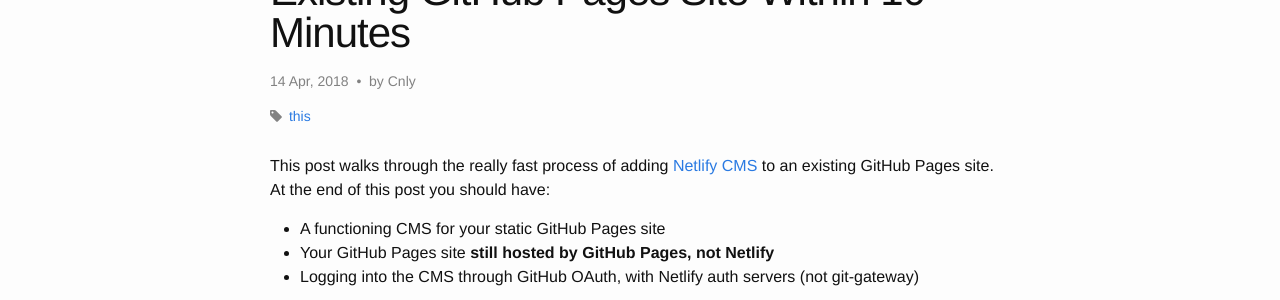
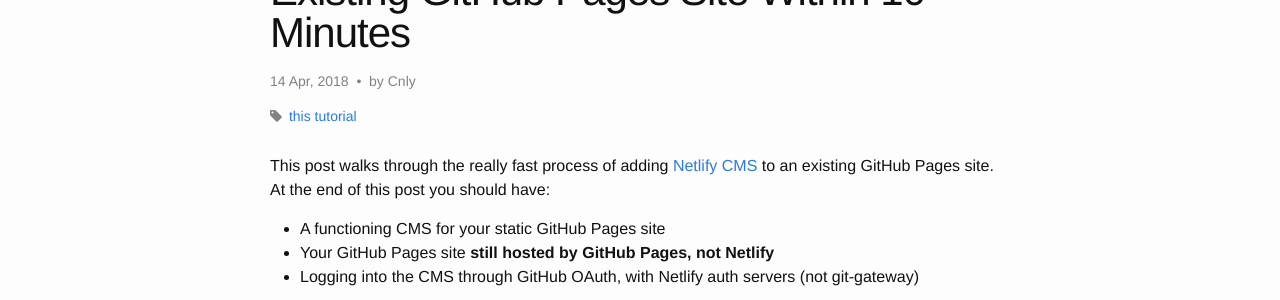
Before and after one commit to Cnly/cnly.github.io, a Jekyll site: the page built from _posts/2018-04-14-just-3-steps-adding-netlify-cms-to-existing-github-pages-site-within-10-minutes.md, in a window 1280 px wide and 900 px high. Shown: the part 164-464 px from the top of the window. Built offline with Jekyll 4.4.1, drawn with Linux system fonts in a browser that asks for light colours.

Commit message:
Update Blog “2018-04-14-just-3-steps-adding-netlify-cms-to-existing-github-pages-site-within-10-minutes”

```diff
--- a/_posts/2018-04-14-just-3-steps-adding-netlify-cms-to-existing-github-pages-site-within-10-minutes.md
+++ b/_posts/2018-04-14-just-3-steps-adding-netlify-cms-to-existing-github-pages-site-within-10-minutes.md
@@ -5,6 +5,7 @@
 date: '2018-04-14T20:16:42+08:00'
 tags:
   - this
+  - tutorial
 ---
 This post walks through the really fast process of adding [Netlify CMS](https://www.netlifycms.org/) to an existing GitHub Pages site. At the end of this post you should have:
 
```
